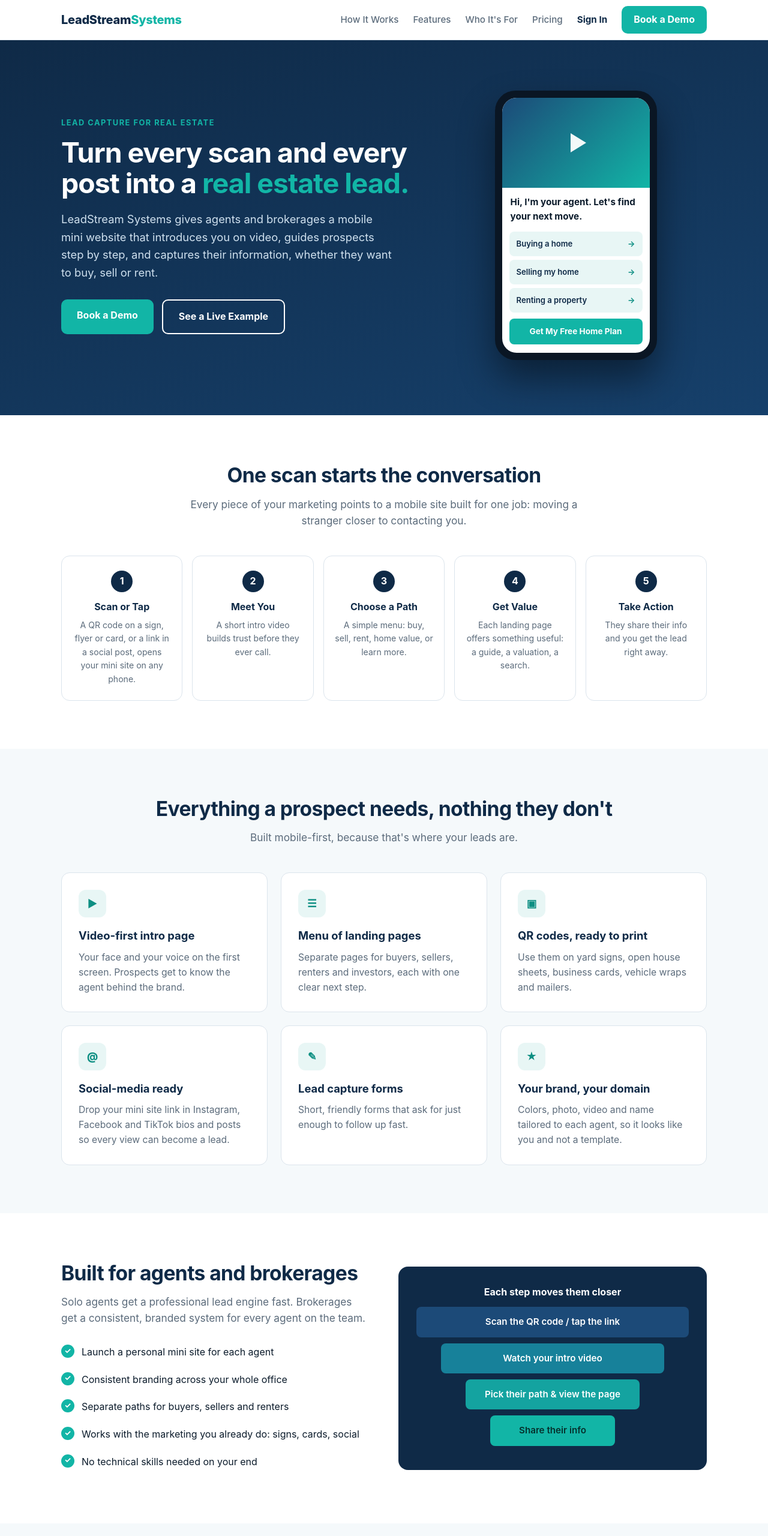
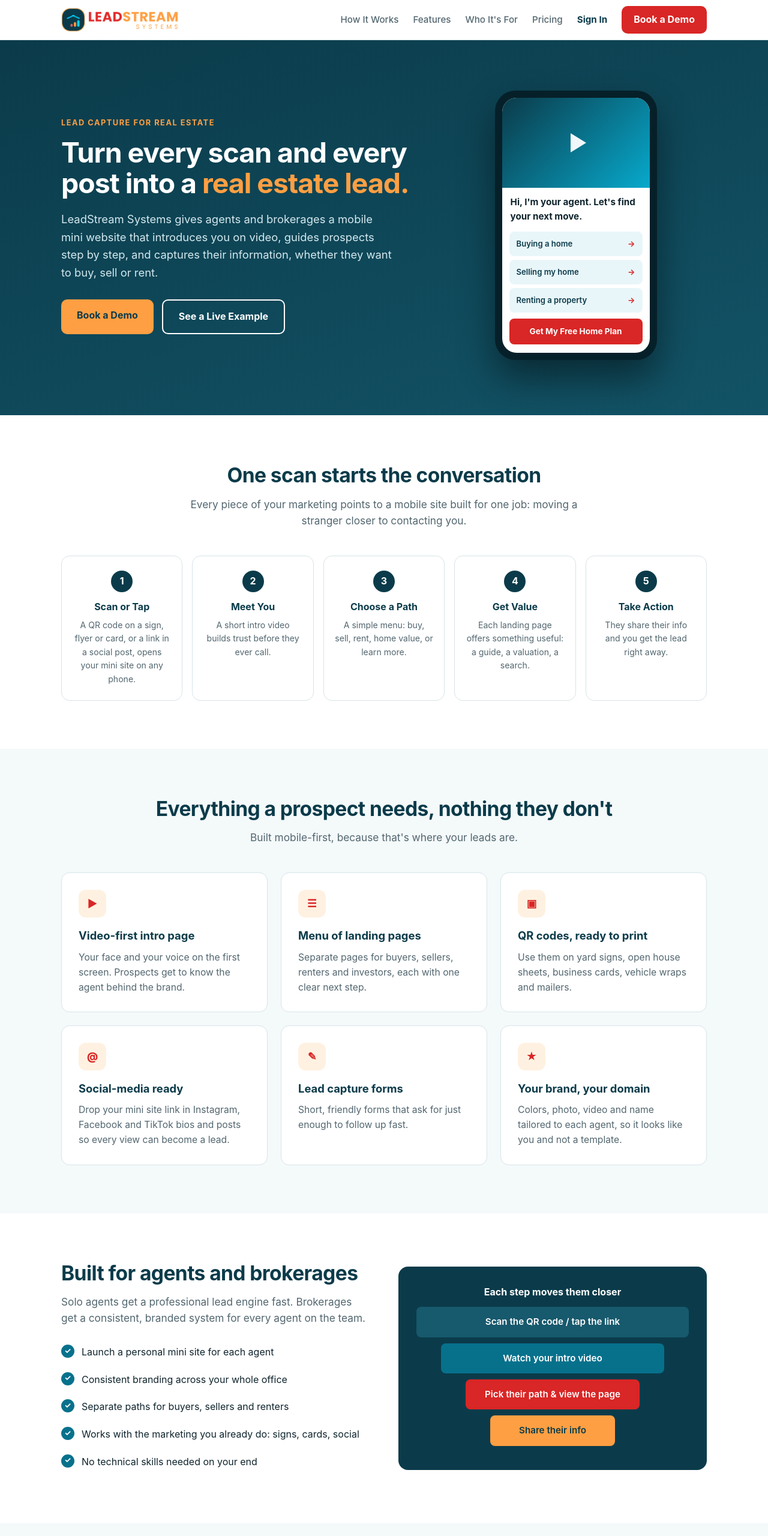
Before and after one commit to hynriai-developer/leadstream-site, a plain HTML site: page index.html in a window 1280 px wide. Shown: the top 2560 px of the page at 60% size. Drawn offline with Linux system fonts and the light colour scheme.

Commit message:
Use the LeadStream Systems logo and match site colors to it
Co-Authored-By: Claude Sonnet 5.5 <noreply@anthropic.com>
Claude-Session: https://claude.ai/code/session_013GpXPjHL1HjE1vqMyFdipu

```diff
--- a/index.html
+++ b/index.html
@@ -8,7 +8,7 @@
 <title>LeadStream Systems | QR-Code Mini Websites That Capture Real Estate Leads</title>
 <meta name="description" content="LeadStream Systems builds mobile mini websites for real estate agents and brokerages. A personal intro video, guided landing pages, and QR codes that turn social media and signs into buyer, seller and renter leads.">
 <style>
-:root{--ink:#0b1b2b;--navy:#0f2a47;--teal:#12b5a6;--teal-d:#0e8f83;--sky:#e8f6f5;--gray:#5b6b7b;--line:#dbe4ec;--white:#fff}
+:root{--ink:#0f242d;--navy:#0b3b4a;--red:#d92626;--red-d:#b51d1d;--orange:#ff9f43;--cyan:#00d4ff;--cyan-d:#07718c;--sky:#e9f6f9;--gray:#52666f;--line:#d8e4e8;--white:#fff}
 *{box-sizing:border-box;margin:0;padding:0}
 html{scroll-behavior:smooth}
 body{font-family:-apple-system,BlinkMacSystemFont,"Segoe UI",Roboto,Helvetica,Arial,sans-serif;color:var(--ink);line-height:1.6;background:#fff}
@@ -16,41 +16,43 @@ a{color:inherit;text-decoration:none}
 .wrap{max-width:1120px;margin:0 auto;padding:0 22px}
 header{position:sticky;top:0;background:rgba(255,255,255,.96);backdrop-filter:blur(6px);border-bottom:1px solid var(--line);z-index:10}
 .nav{display:flex;align-items:center;justify-content:space-between;height:66px}
-.logo{font-weight:800;font-size:1.25rem;letter-spacing:-.3px;color:var(--navy)}
-.logo span{color:var(--teal)}
+.logo{display:block;flex:none}.logo img{display:block;width:clamp(128px,37vw,196px);height:auto}
+@media(max-width:340px){.logo img{width:40px}}
 nav a{margin-left:24px;font-size:.95rem;color:var(--gray);font-weight:500}
 nav a:hover{color:var(--navy)}
 .nav nav{display:flex;align-items:center;white-space:nowrap}nav a.signin{color:var(--navy);font-weight:700}
-@media(max-width:430px){.nav .logo{font-size:1.05rem;line-height:1.15;margin-right:10px}.nav .logo span{display:block}nav a.signin{margin-left:0}nav a.btn{margin-left:12px!important;padding:9px 12px!important;font-size:.88rem}}
-.btn{display:inline-block;background:var(--teal);color:#fff;font-weight:700;padding:14px 26px;border-radius:10px;transition:.15s;border:0;cursor:pointer;font-size:1rem}
-.btn:hover{background:var(--teal-d);transform:translateY(-1px)}
+@media(max-width:430px){.nav .logo{margin-right:10px}nav a.signin{margin-left:0}nav a.btn{margin-left:12px!important;padding:9px 12px!important;font-size:.88rem}}
+.btn{display:inline-block;background:var(--red);color:#fff;font-weight:700;padding:14px 26px;border-radius:10px;transition:.15s;border:0;cursor:pointer;font-size:1rem}
+.btn:hover{background:var(--red-d);transform:translateY(-1px)}
+.hero .btn:not(.ghost),.cta-band .btn:not(.ghost){background:var(--orange);color:var(--navy)}
+.hero .btn:not(.ghost):hover,.cta-band .btn:not(.ghost):hover{background:#ffb266}
 .btn.ghost{background:transparent;color:var(--navy);border:2px solid var(--navy)}
 .btn.ghost:hover{background:var(--navy);color:#fff}
-.hero{background:linear-gradient(160deg,var(--navy),#16406b);color:#fff;padding:84px 0 92px}
+.hero{background:linear-gradient(160deg,var(--navy),#125366);color:#fff;padding:84px 0 92px}
 .hero .grid{display:grid;grid-template-columns:1.15fr .85fr;gap:48px;align-items:center}
-.eyebrow{color:var(--teal);font-weight:700;letter-spacing:1.5px;font-size:.8rem;text-transform:uppercase;margin-bottom:14px}
+.eyebrow{color:var(--orange);font-weight:700;letter-spacing:1.5px;font-size:.8rem;text-transform:uppercase;margin-bottom:14px}
 h1{font-size:2.9rem;line-height:1.1;letter-spacing:-1px;margin-bottom:20px}
-h1 em{font-style:normal;color:var(--teal)}
-.hero p.lead{font-size:1.15rem;color:#cfe0ee;max-width:560px;margin-bottom:30px}
+h1 em{font-style:normal;color:var(--orange)}
+.hero p.lead{font-size:1.15rem;color:#d3e8ee;max-width:560px;margin-bottom:30px}
 .hero .cta{display:flex;gap:14px;flex-wrap:wrap}
 .hero .ghost{color:#fff;border-color:#fff}
 .hero .ghost:hover{background:#fff;color:var(--navy)}
-.phone{width:270px;margin:0 auto;background:#0a1624;border-radius:34px;padding:12px;box-shadow:0 30px 60px rgba(0,0,0,.45)}
+.phone{width:270px;margin:0 auto;background:#062029;border-radius:34px;padding:12px;box-shadow:0 30px 60px rgba(0,0,0,.45)}
 .screen{background:#fff;border-radius:24px;overflow:hidden;color:var(--ink)}
-.vid{background:linear-gradient(135deg,#1c4a78,#12b5a6);height:150px;display:flex;align-items:center;justify-content:center;position:relative}
+.vid{background:linear-gradient(135deg,#0b3b4a,#07a9cc);height:150px;display:flex;align-items:center;justify-content:center;position:relative}
 .vid:after{content:"";border-left:26px solid #fff;border-top:16px solid transparent;border-bottom:16px solid transparent;margin-left:8px;opacity:.95}
 .screen h4{padding:12px 14px 6px;font-size:.95rem}
 .screen .m{margin:6px 12px;padding:10px 12px;border-radius:8px;background:var(--sky);font-size:.82rem;font-weight:600;color:var(--navy);display:flex;justify-content:space-between}
-.screen .m b{color:var(--teal-d)}
-.screen .go{margin:10px 12px 14px;padding:11px;border-radius:8px;background:var(--teal);color:#fff;text-align:center;font-weight:700;font-size:.85rem}
+.screen .m b{color:var(--red)}
+.screen .go{margin:10px 12px 14px;padding:11px;border-radius:8px;background:var(--red);color:#fff;text-align:center;font-weight:700;font-size:.85rem}
 section{padding:80px 0}
-.alt{background:#f5f9fb}
+.alt{background:#f4f9fa}
 h2{font-size:2.1rem;letter-spacing:-.6px;color:var(--navy);line-height:1.2;margin-bottom:14px}
 .sub{color:var(--gray);font-size:1.08rem;max-width:680px;margin-bottom:44px}
 .center{text-align:center}.center .sub{margin-left:auto;margin-right:auto}
 .cards{display:grid;grid-template-columns:repeat(3,1fr);gap:22px}
 .card{background:#fff;border:1px solid var(--line);border-radius:14px;padding:28px}
-.card .ic{width:46px;height:46px;border-radius:12px;background:var(--sky);color:var(--teal-d);display:flex;align-items:center;justify-content:center;font-weight:800;margin-bottom:16px;font-size:1.1rem}
+.card .ic{width:46px;height:46px;border-radius:12px;background:#fff1e1;color:var(--red);display:flex;align-items:center;justify-content:center;font-weight:800;margin-bottom:16px;font-size:1.1rem}
 .card h3{font-size:1.15rem;color:var(--navy);margin-bottom:8px}
 .card p{color:var(--gray);font-size:.98rem}
 .steps{display:grid;grid-template-columns:repeat(5,1fr);gap:16px;counter-reset:s}
@@ -61,22 +63,23 @@ h2{font-size:2.1rem;letter-spacing:-.6px;color:var(--navy);line-height:1.2;margi
 .split{display:grid;grid-template-columns:1fr 1fr;gap:48px;align-items:center}
 .list{list-style:none}
 .list li{padding:10px 0 10px 34px;position:relative;color:var(--ink)}
-.list li:before{content:"✓";position:absolute;left:0;top:10px;width:22px;height:22px;border-radius:50%;background:var(--teal);color:#fff;font-size:.8rem;display:flex;align-items:center;justify-content:center;font-weight:700}
+.list li:before{content:"✓";position:absolute;left:0;top:10px;width:22px;height:22px;border-radius:50%;background:var(--cyan-d);color:#fff;font-size:.8rem;display:flex;align-items:center;justify-content:center;font-weight:700}
 .funnel{background:var(--navy);border-radius:16px;padding:30px;color:#fff}
 .funnel .bar{margin:10px auto;padding:13px;border-radius:8px;text-align:center;font-weight:600;font-size:.95rem}
-.b1{background:#1c4a78;width:100%}.b2{background:#17819a;width:82%}.b3{background:#14a3a0;width:64%}.b4{background:var(--teal);width:46%;color:#06302c}
-.cta-band{background:linear-gradient(160deg,var(--navy),#16406b);color:#fff;text-align:center;padding:84px 0}
-.cta-band h2{color:#fff}.cta-band .sub{color:#cfe0ee;margin-left:auto;margin-right:auto}
+.b1{background:#17596d;width:100%}.b2{background:var(--cyan-d);width:82%}.b3{background:var(--red);width:64%}.b4{background:var(--orange);width:46%;color:var(--navy)}
+.cta-band{background:linear-gradient(160deg,var(--navy),#125366);color:#fff;text-align:center;padding:84px 0}
+.cta-band h2{color:#fff}.cta-band .sub{color:#d3e8ee;margin-left:auto;margin-right:auto}
 .contact{display:flex;gap:14px;justify-content:center;flex-wrap:wrap}
-footer{background:#08141f;color:#8fa3b5;padding:34px 0;font-size:.9rem;text-align:center}
+footer{background:#062a35;color:#a3bcc5;padding:34px 0;font-size:.9rem;text-align:center}
 footer b{color:#fff}
+.footlogo{display:block;width:190px;height:auto;margin:0 auto 14px}
 .toggle{display:inline-flex;gap:4px;background:#fff;border:1px solid var(--line);border-radius:12px;padding:4px;margin-bottom:32px}
 .toggle button{border:0;background:transparent;color:var(--gray);font:inherit;font-weight:700;padding:9px 22px;border-radius:9px;cursor:pointer}
 .toggle button[aria-pressed="true"]{background:var(--navy);color:#fff}
 .plan{display:flex;flex-direction:column;text-align:center}
 .plan .price{font-size:2.6rem;font-weight:800;color:var(--navy);margin:6px 0 0}
 .plan .price small{font-size:1rem;font-weight:600;color:var(--gray)}
-.plan .save{color:var(--teal-d);font-weight:700;font-size:.9rem;min-height:1.6em;margin-bottom:18px}
+.plan .save{color:var(--red-d);font-weight:700;font-size:.9rem;min-height:1.6em;margin-bottom:18px}
 .plan .btn{margin-top:auto}
 .cards.plans{grid-template-columns:repeat(4,1fr)}
 [hidden]{display:none!important}
@@ -91,7 +94,7 @@ footer b{color:#fff}
 .compare .group th{background:var(--sky);color:var(--navy);font-weight:800;font-size:.82rem;letter-spacing:.8px;text-transform:uppercase}
 .compare tr:last-child th,.compare tr:last-child td{border-bottom:0}
 .compare tbody tr:last-child th{border-radius:0 0 0 13px}.compare tbody tr:last-child td:last-child{border-radius:0 0 13px 0}
-.compare .yes{color:var(--teal-d);font-weight:800;font-size:1.15rem}
+.compare .yes{color:var(--cyan-d);font-weight:800;font-size:1.15rem}
 .compare .no{color:#9aa9b6}
 .compare .lvl{color:var(--navy);font-weight:700;font-size:.9rem}
 .compare .soon{display:inline-block;background:#fff4e0;color:#8a5200;border-radius:20px;padding:2px 9px;font-size:.75rem;font-weight:700}
@@ -106,7 +109,7 @@ footer b{color:#fff}
 
 <header>
   <div class="wrap nav">
-    <a class="logo" href="#top">LeadStream<span>Systems</span></a>
+    <a class="logo" href="#top"><picture><source media="(max-width:340px)" srcset="/leadstream-icon.png"><img src="/leadstream-logo.png" width="900" height="185" alt="LeadStream Systems"></picture></a>
     <nav>
       <a href="#how">How It Works</a>
       <a href="#features">Features</a>
@@ -293,6 +296,7 @@ footer b{color:#fff}
 
 <footer>
   <div class="wrap">
+    <img class="footlogo" src="/leadstream-logo.png" width="900" height="185" alt="LeadStream Systems">
     <p><b>LeadStream Systems</b> · Mobile lead-capture websites for real estate professionals</p>
     <p style="margin-top:6px">LeadStream Systems is a product of Hynri LLC.</p>
     <p style="margin-top:6px">© 2026 Hynri LLC. All rights reserved.</p>
```
Also changed, not shown: reactivate.html (+28 -24 lines), leadstream-logo.png (added).
